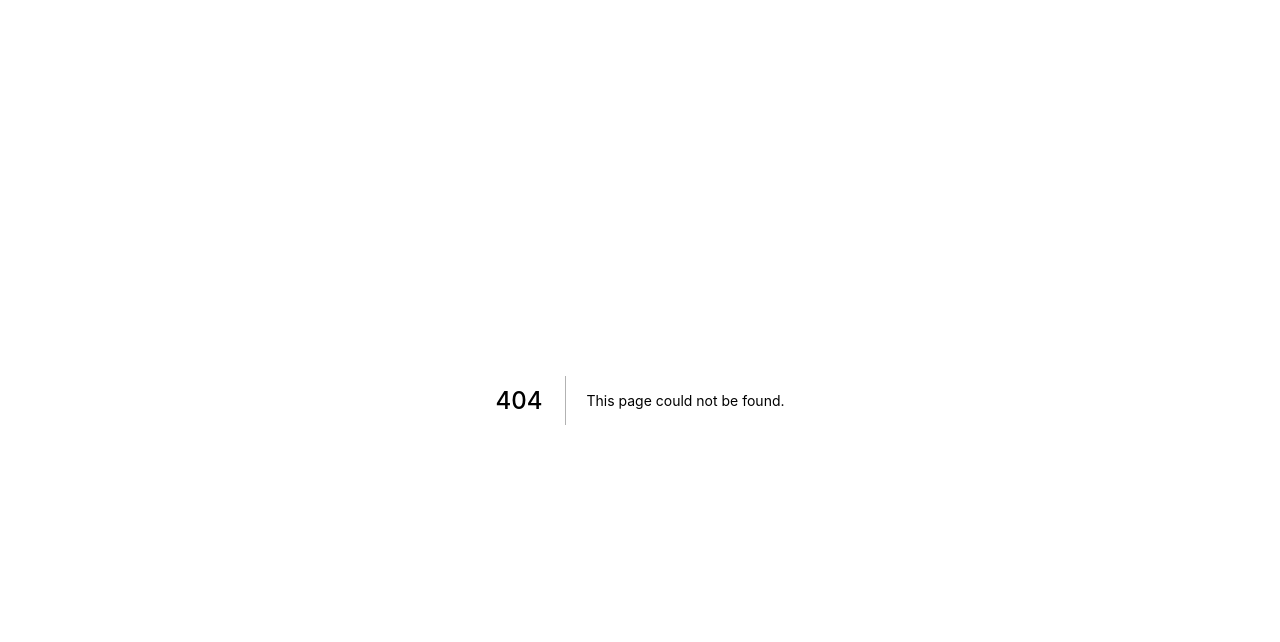
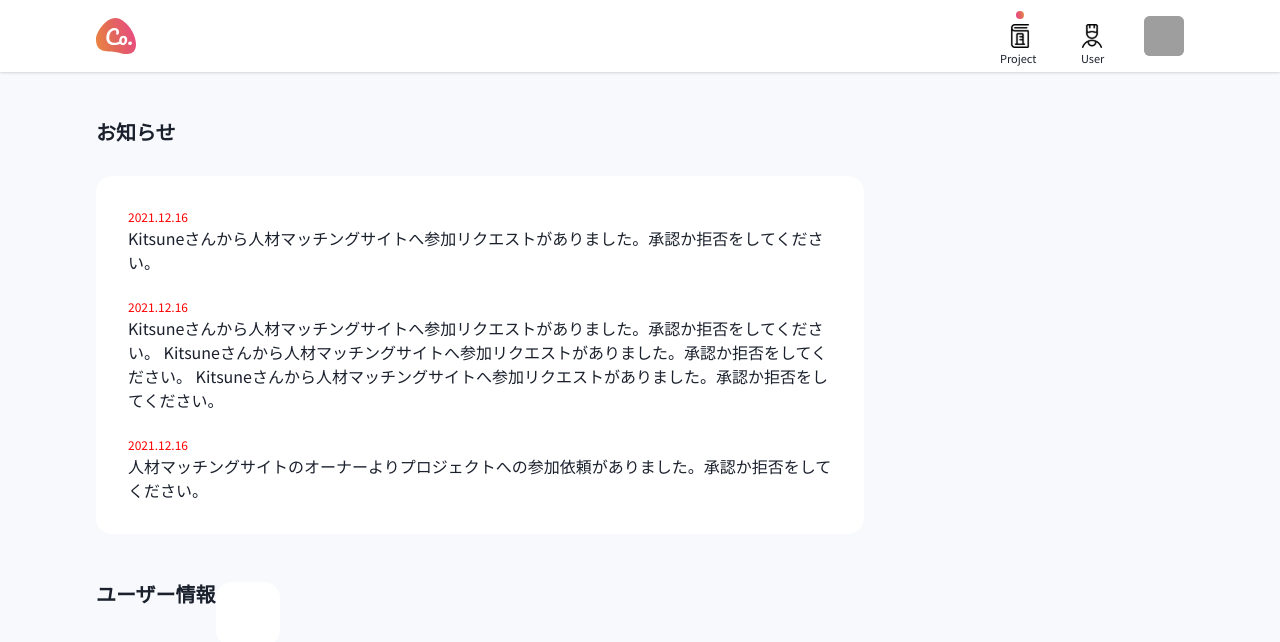
Before and after one commit to rewdaraw/sublime, a Next.js app in the folder app/: page /users/1 in a window 1280 px wide. Before the commit this address had no page. Shown: the top 642 px of the page. Built offline with nearby package versions, Linux system fonts and the light colour scheme; grey boxes are pictures that could not be loaded.

Commit message:
create NotificationInfo component

```diff
--- /dev/null
+++ b/app/src/components/organisms/users/detail/NotificationInfo.tsx
@@ -0,0 +1,35 @@
+import { Box, Text, VStack } from "@chakra-ui/react";
+import React from "react";
+
+export const NotificationInfo: React.VFC = () => {
+  return (
+    <VStack align="left" spacing={6}>
+      <Box>
+        <Text fontSize="xs" color="red">
+          2021.12.16
+        </Text>
+        <Text>
+          Kitsuneさんから人材マッチングサイトへ参加リクエストがありました。承認か拒否をしてください。
+        </Text>
+      </Box>
+      <Box>
+        <Text fontSize="xs" color="red">
+          2021.12.16
+        </Text>
+        <Text>
+          Kitsuneさんから人材マッチングサイトへ参加リクエストがありました。承認か拒否をしてください。
+          Kitsuneさんから人材マッチングサイトへ参加リクエストがありました。承認か拒否をしてください。
+          Kitsuneさんから人材マッチングサイトへ参加リクエストがありました。承認か拒否をしてください。
+        </Text>
+      </Box>
+      <Box>
+        <Text fontSize="xs" color="red">
+          2021.12.16
+        </Text>
+        <Text>
+          人材マッチングサイトのオーナーよりプロジェクトへの参加依頼がありました。承認か拒否をしてください。
+        </Text>
+      </Box>
+    </VStack>
+  );
+};
--- /dev/null
+++ b/app/src/pages/users/[slug].tsx
@@ -0,0 +1,66 @@
+import { Box, Container, Flex, Heading } from "@chakra-ui/react";
+import Head from "next/head";
+import { NextPage } from "next";
+import React from "react";
+import { Main } from "../../components/organisms/Main";
+import { DetailMainPanel } from "../../components/organisms/projects/DetailMainPanel";
+import { Header } from "../../components/organisms/Header";
+import { NotificationInfo } from "../../components/organisms/users/detail/NotificationInfo";
+
+const ProjectDetailPage: NextPage = () => {
+  return (
+    <>
+      <Head>
+        <title>project detail page</title>
+      </Head>
+      <Header />
+      <Box w="100%" minH="100vh" bg="#F7F9FC" pt="72px">
+        <Container maxW="1120px">
+          <Flex>
+            <Main>
+              <Flex mb={8}>
+                <Heading size="md">お知らせ</Heading>
+              </Flex>
+              <Box mb={12}>
+                <DetailMainPanel>
+                  <NotificationInfo />
+                </DetailMainPanel>
+              </Box>
+              <Flex mb={8}>
+                <Heading size="md">ユーザー情報</Heading>
+                <DetailMainPanel>
+
+                </DetailMainPanel>
+              </Flex>
+            </Main>
+          </Flex>
+        </Container>
+      </Box>
+    </>
+  );
+};
+
+export default ProjectDetailPage;
+
+export function getStaticPaths() {
+  // Return a list of possible value for id
+  const paths = [
+    { params: { slug: "a" } },
+    { params: { slug: "b" } },
+    { params: { slug: "c" } },
+  ];
+  return {
+    paths,
+    fallback: false,
+  };
+}
+
+export async function getStaticProps({ params }) {
+  // Fetch necessary data for the blog post using params.id
+  const data = {};
+  return {
+    props: {
+      data,
+    },
+  };
+}
```
